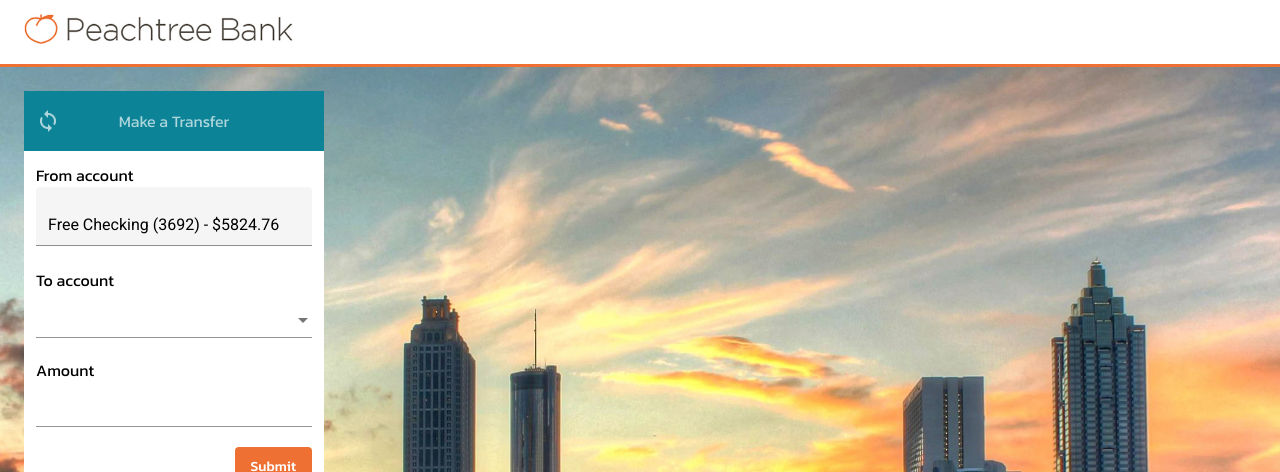
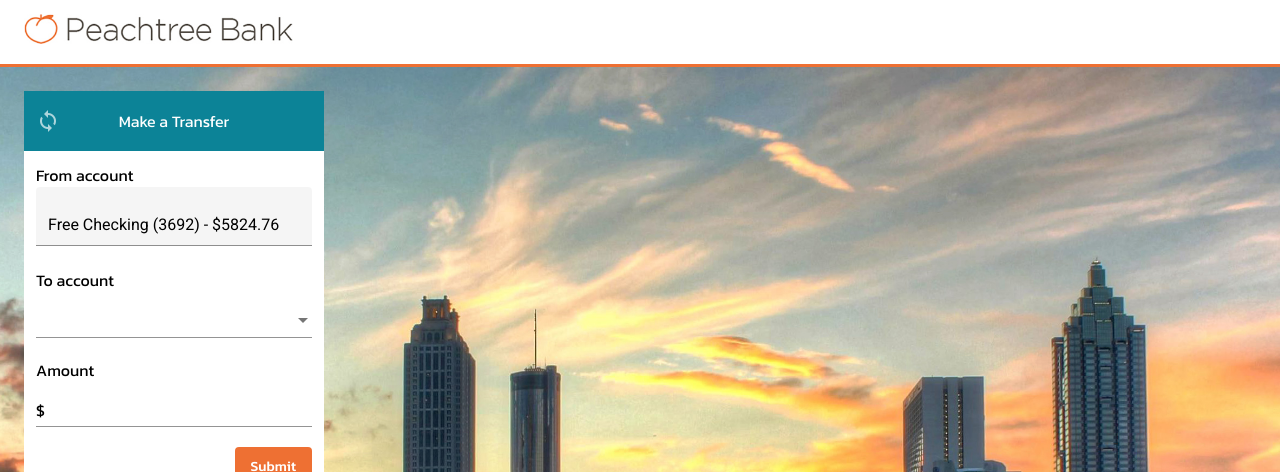
Before and after one commit to amihajlovski/peachtree-bank, an Angular app: page / in a window 1280 px wide. Shown: the top 472 px of the page. Built offline with nearby package versions, Linux system fonts and the light colour scheme.

Commit message:
transfer form prefix

```diff
--- a/src/app/app.component.html
+++ b/src/app/app.component.html
@@ -6,5 +6,7 @@
   <div class="section-left">
     <app-transfer-form></app-transfer-form>
   </div>
+  <div class="section-right">
 
+  </div>
 </div>
--- a/src/app/components/heading-title/heading-title.component.scss
+++ b/src/app/components/heading-title/heading-title.component.scss
@@ -19,7 +19,7 @@
     }
 
     p {
-      color: $light-blue;
+      color: $white;
     }
   }
 
--- a/src/app/components/transfer-form/transfer-form.component.html
+++ b/src/app/components/transfer-form/transfer-form.component.html
@@ -19,6 +19,7 @@
     <div class="form-control">
       <label>Amount</label>
       <mat-form-field>
+        <span matPrefix>$&nbsp;</span>
         <input matInput type="number" formControlName="amount" autocomplete="off">
       </mat-form-field>
     </div>
```
